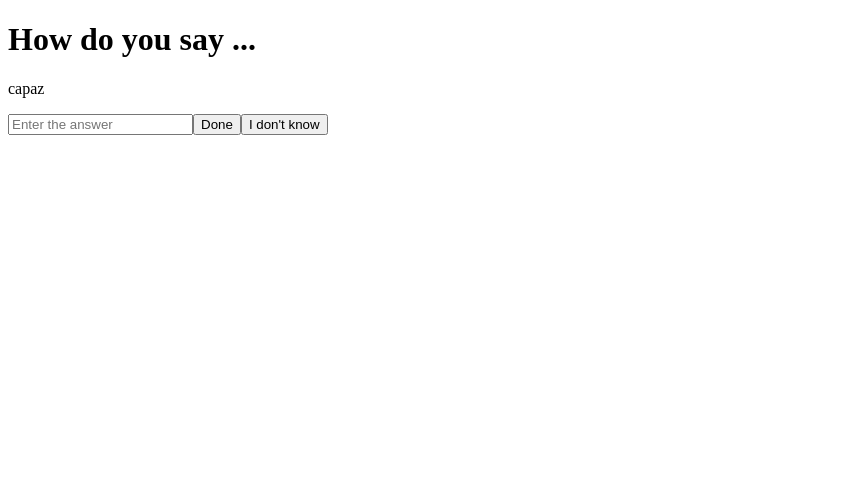
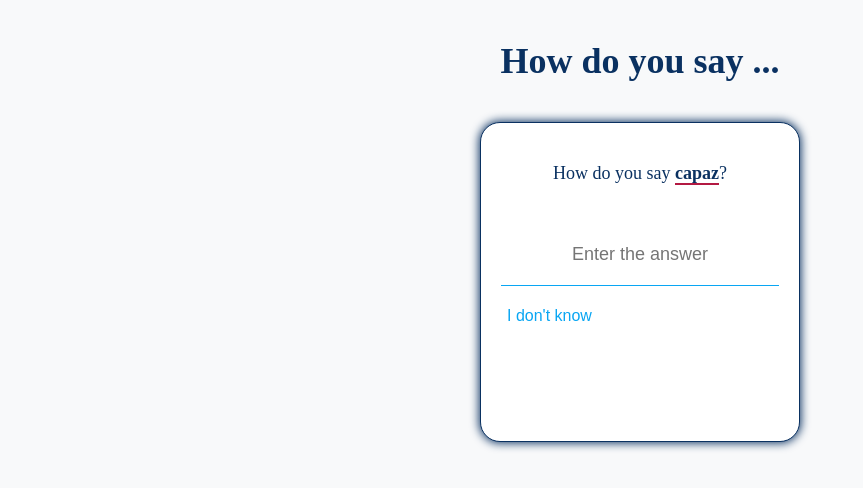
Before and after one commit to javierandres-dev/just_for_fun-how_do_you_say, a React (Vite) app: page / in a window 1280 px wide. Shown: the top 488 px of the page, without its empty margins (0-863 px from the left). Built offline with nearby package versions, Linux system fonts and the light colour scheme.

Commit message:
just for fun

```diff
--- a/package.json
+++ b/package.json
@@ -4,7 +4,7 @@
   "version": "0.0.0",
   "type": "module",
   "scripts": {
-    "dev": "vite",
+    "dev": "vite --host",
     "build": "vite build",
     "preview": "vite preview"
   },
--- a/src/App.jsx
+++ b/src/App.jsx
@@ -1,6 +1,6 @@
 import { useEffect, useState, useRef } from 'react';
 import words from './data/words.json';
-console.log(words);
+
 function App() {
   const [index, setIndex] = useState(0);
   const [word, setWord] = useState(words[index]);
@@ -8,16 +8,27 @@ function App() {
   const [status, setStatus] = useState(null);
 
   const inputRef = useRef();
+  const pRef = useRef();
 
   useEffect(() => {
     if (status === 'success') nextWord();
+    if (status === 'fail') wrongWord();
   }, [status]);
 
   useEffect(() => {
     setWord(words[index]);
   }, [index]);
 
-  const handleAnswer = (e) => setAnswer(e.target.value);
+  const handleAnswer = (e) => setAnswer(e.target.value.toLowerCase().trim());
+
+  const handleKeyDown = (e) => {
+    if (e.keyCode === 13 || e.key === 'Enter') {
+      e.preventDefault();
+      checkAnswer();
+    }
+  };
+
+  const handleBlur = () => checkAnswer();
 
   const checkAnswer = () => {
     if (answer === word.english) {
@@ -29,37 +40,50 @@ function App() {
 
   const revealAnswer = () => {
     inputRef.current.placeholder = `Type "${word.english}"`;
+    pRef.current.innerHTML = null;
   };
 
   const nextWord = () => {
     if (inputRef.current.placeholder !== 'Enter the answer') {
       inputRef.current.placeholder = 'Enter the answer';
     }
+    pRef.current.innerHTML = null;
     setAnswer('');
     setStatus(null);
     setIndex(index + 1);
   };
 
+  const wrongWord = () => {
+    answer
+      ? (pRef.current.innerHTML = /*html*/ `<span className='wrong-word'>${answer}</span> is wrong word.`)
+      : (pRef.current.innerHTML = 'Enter the answer.');
+  };
+
   return (
     <>
-      <h1>How do you say ...</h1>
-      <section>
-        <p>{word.spanish}</p>
-        <form>
+      <h1 className='title'>How do you say ...</h1>
+      <section className='card'>
+        <p className='question'>
+          How do you say <span className='question-word'>{word.spanish}</span>?
+        </p>
+        <form className='form'>
           <input
             type='text'
             placeholder='Enter the answer'
             ref={inputRef}
             value={answer}
             onChange={handleAnswer}
+            onKeyDown={handleKeyDown}
+            onBlur={handleBlur}
+            className='answer'
           />
-          <button type='button' onClick={checkAnswer}>
-            Done
-          </button>
-          <button type='button' onClick={revealAnswer}>
-            I don't know
-          </button>
+          <div className='btns'>
+            <button type='button' onClick={revealAnswer} className='btn'>
+              I don't know
+            </button>
+          </div>
         </form>
+        <p ref={pRef} className='wrong'></p>
       </section>
     </>
   );
--- a/src/data/words.json
+++ b/src/data/words.json
@@ -1,13 +1,32 @@
 [
-  { "english": "able", "spanish": "capaz", "id": 1 },
-  { "english": "absolutely", "spanish": "absolutamente", "id": 2 },
-  { "english": "act", "spanish": "actuar", "id": 3 },
-  { "english": "actually", "spanish": "en realidad", "id": 4 },
-  { "english": "afraid", "spanish": "temerozo/temeroza", "id": 5 },
-  { "english": "again", "spanish": "otra vez", "id": 6 },
-  { "english": "ago", "spanish": "hace", "id": 7 },
-  { "english": "agree", "spanish": "estar de acuerdo", "id": 8 },
-  { "english": "ahead", "spanish": "adelante", "id": 9 },
-  { "english": "air", "spanish": "aire", "id": 10 },
-  { "english": "", "spanish": "", "id": 0 }
+  { "id": 1, "english": "able", "spanish": "capaz" },
+  { "id": 2, "english": "absolutely", "spanish": "absolutamente" },
+  { "id": 3, "english": "act", "spanish": "actuar" },
+  { "id": 4, "english": "actually", "spanish": "en realidad" },
+  { "id": 5, "english": "afraid", "spanish": "temerozo/temeroza" },
+  { "id": 6, "english": "again", "spanish": "otra vez" },
+  { "id": 7, "english": "ago", "spanish": "hace" },
+  { "id": 8, "english": "agree", "spanish": "estar de acuerdo" },
+  { "id": 9, "english": "ahead", "spanish": "adelante" },
+  { "id": 10, "english": "air", "spanish": "aire" },
+  { "id": 11, "english": "alive", "spanish": "vivo/viva" },
+  { "id": 12, "english": "allow", "spanish": "permitir" },
+  { "id": 13, "english": "almost", "spanish": "casi" },
+  { "id": 14, "english": "alone", "spanish": "solo/sola" },
+  { "id": 15, "english": "already", "spanish": "ya" },
+  { "id": 16, "english": "alright", "spanish": "bien" },
+  { "id": 17, "english": "also", "spanish": "además" },
+  { "id": 18, "english": "always", "spanish": "siempre" },
+  { "id": 19, "english": "amaze", "spanish": "asombrar" },
+  { "id": 20, "english": "animal", "spanish": "animal" },
+  { "id": 21, "english": "answer", "spanish": "respuesta" },
+  { "id": 22, "english": "answer", "spanish": "responder/contestar" },
+  { "id": 23, "english": "anymore", "spanish": "nunca más" },
+  { "id": 24, "english": "anyway", "spanish": "de todos modos" },
+  { "id": 25, "english": "apartment", "spanish": "departamento" },
+  { "id": 26, "english": "apologize", "spanish": "pedir disculpas" },
+  { "id": 27, "english": "appreciate", "spanish": "apreciar" },
+  { "id": 28, "english": "arm", "spanish": "brazo" },
+  { "id": 29, "english": "art", "spanish": "arte" },
+  { "id": 30, "english": "ask", "spanish": "preguntar/pedir" }
 ]
--- a/src/index.css
+++ b/src/index.css
@@ -0,0 +1,90 @@
+:root {
+  --c-white: #fff;
+  --c-blue: #0a3161;
+  --c-red: #b31942;
+  --c-bright-blue: #09a6f3;
+}
+*,
+*::before,
+*::after {
+  box-sizing: border-box;
+}
+html {
+  height: 100%;
+  font-size: 62.5%;
+  scroll-behavior: smooth;
+}
+body {
+  height: 100%;
+  margin: 0;
+  font-size: 1.8em;
+  font-weight: 500;
+  background-color: #f8f9fa;
+  color: #f8f9fa;
+}
+.title {
+  font-size: 2em;
+  font-weight: 900;
+  color: var(--c-blue);
+  text-align: center;
+  margin: 0;
+  padding: 4rem 0;
+}
+.card {
+  background-color: var(--c-white);
+  border: 0.1rem solid var(--c-blue);
+  border-radius: 2rem;
+  text-align: center;
+  max-width: 32rem;
+  min-height: 32rem;
+  margin: 0 auto;
+  padding: 4rem 2rem;
+  box-shadow: 0 0 1rem 0.1rem var(--c-blue);
+}
+.question {
+  margin: 0;
+  color: var(--c-blue);
+}
+.question-word {
+  border-bottom: 0.2rem solid var(--c-red);
+  font-weight: 700;
+}
+.form {
+  display: flex;
+  flex-direction: column;
+  align-items: center;
+  gap: 2rem;
+  margin-top: 4rem;
+}
+.btns {
+  width: 100%;
+  display: flex;
+  justify-content: space-between;
+}
+.btn {
+  border: none;
+  background: none;
+  color: var(--c-bright-blue);
+  font-size: 1.6rem;
+}
+.answer {
+  width: 100%;
+  text-align: center;
+  padding: 2rem;
+  border: none;
+  border-bottom: 0.1rem solid var(--c-bright-blue);
+  font-size: 1.8rem;
+  color: var(--c-blue);
+}
+.answer::placeholder {
+  font-size: 1.8rem;
+}
+.answer:focus {
+  outline: none;
+}
+.wrong {
+  color: var(--c-red);
+}
+.wrong-word {
+  border-bottom: 0.1rem dotted var(--c-red);
+}
```
